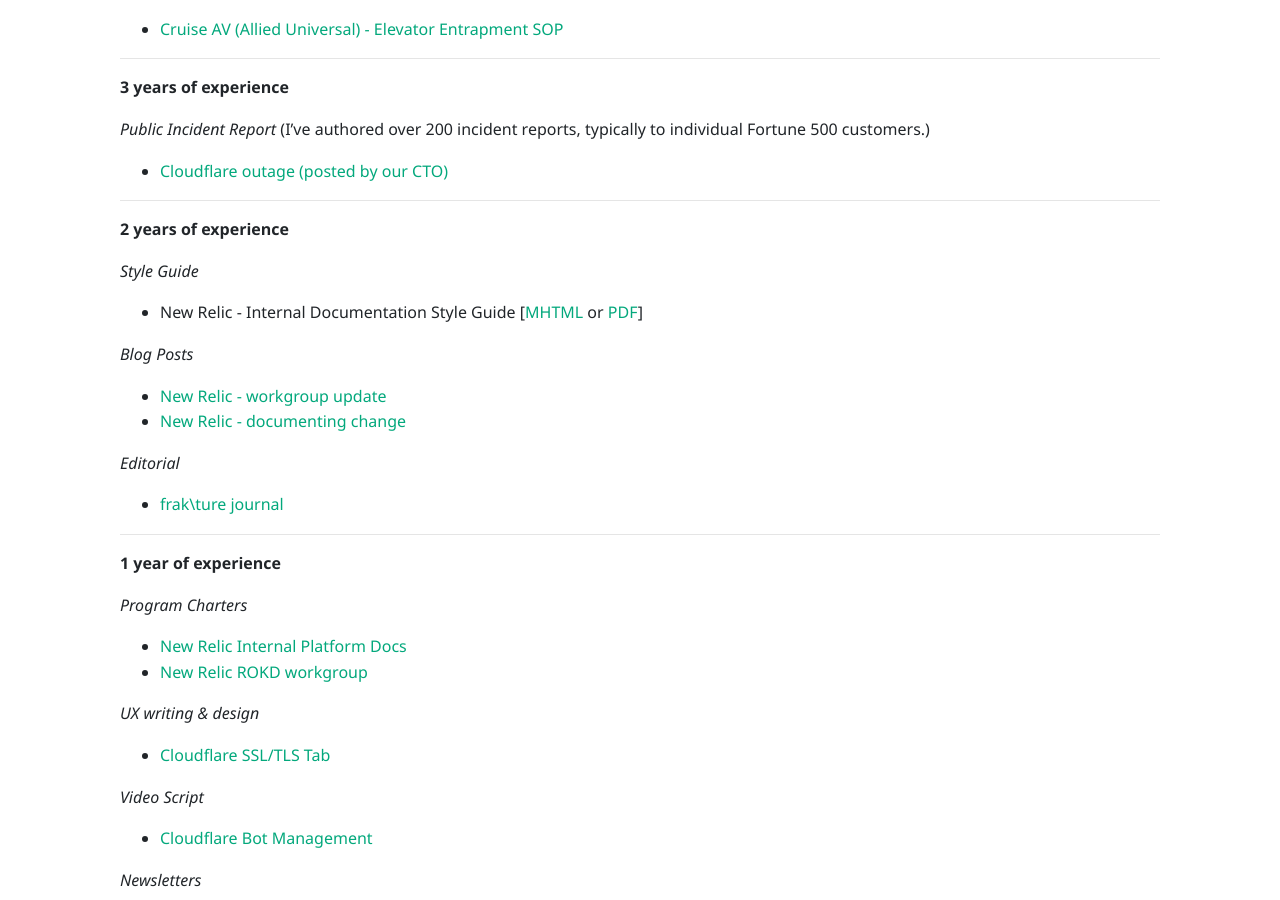
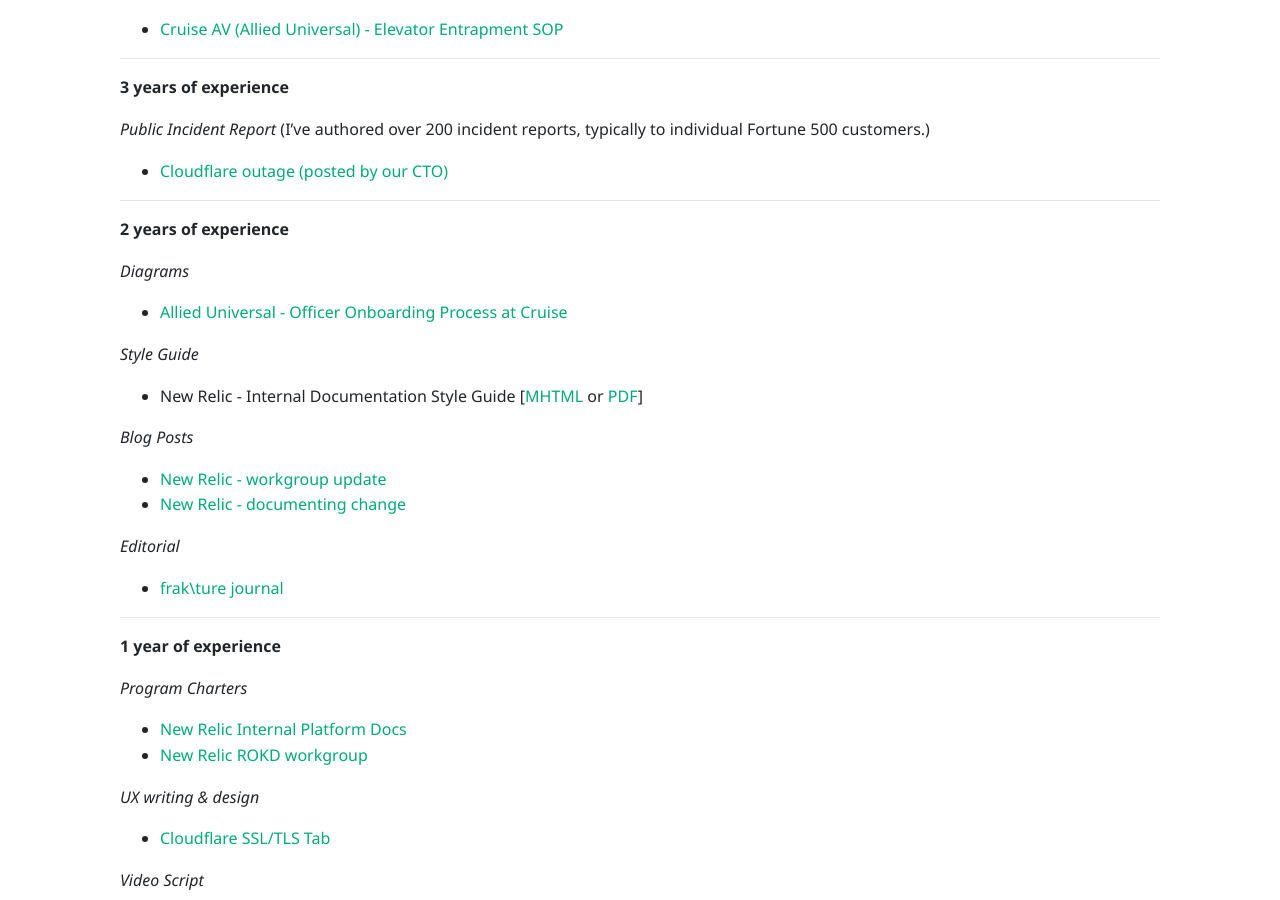
Before and after one commit to stumblefiend/jeremy.pugh, a Jekyll site: the page built from _pages/examples.md, in a window 1280 px wide and 900 px high, scrolled down 628 px. Built offline with Jekyll 4.4.1, drawn with Linux system fonts in a browser that asks for light colours; nearby versions of some CDN libraries.

Commit message:
Update examples.md

```diff
--- a/_pages/examples.md
+++ b/_pages/examples.md
@@ -34,6 +34,9 @@
 
 **2 years of experience**
 
+*Diagrams*
+- [Allied Universal - Officer Onboarding Process at Cruise](/assets/docs/onboarding.png)
+
 *Style Guide*
 - New Relic - Internal Documentation Style Guide [[MHTML](/assets/docs/style-guide.mhtml) or [PDF](/assets/docs/style-guide.pdf)]
 
```
